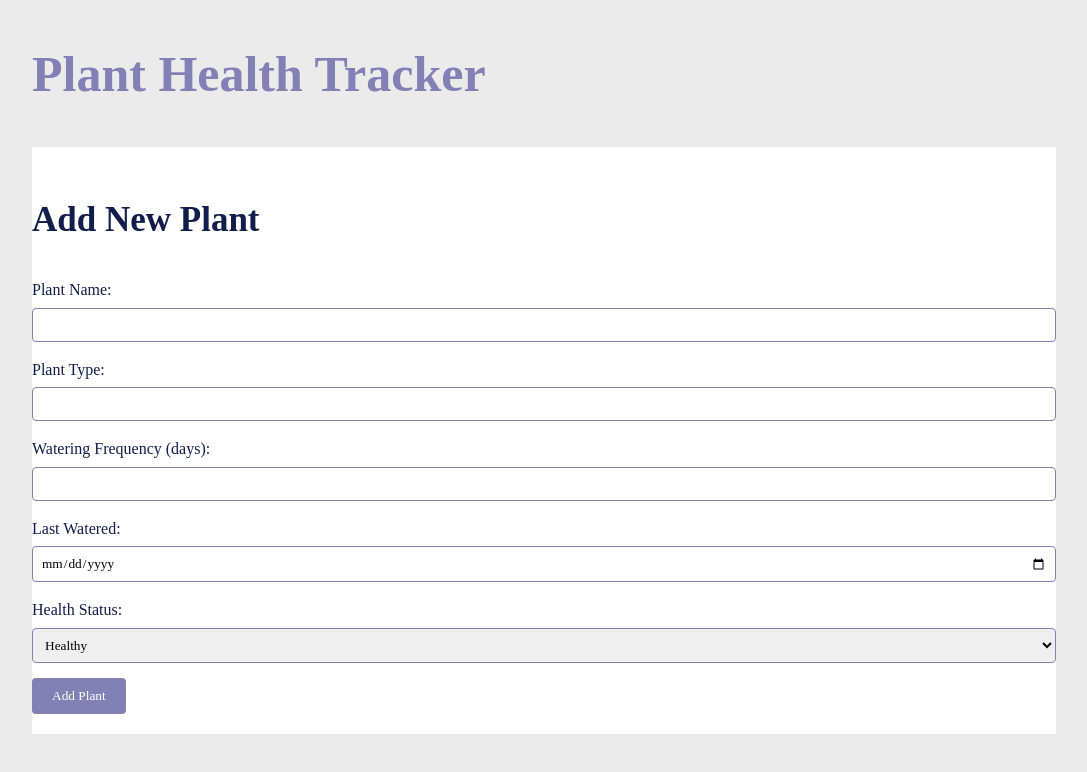
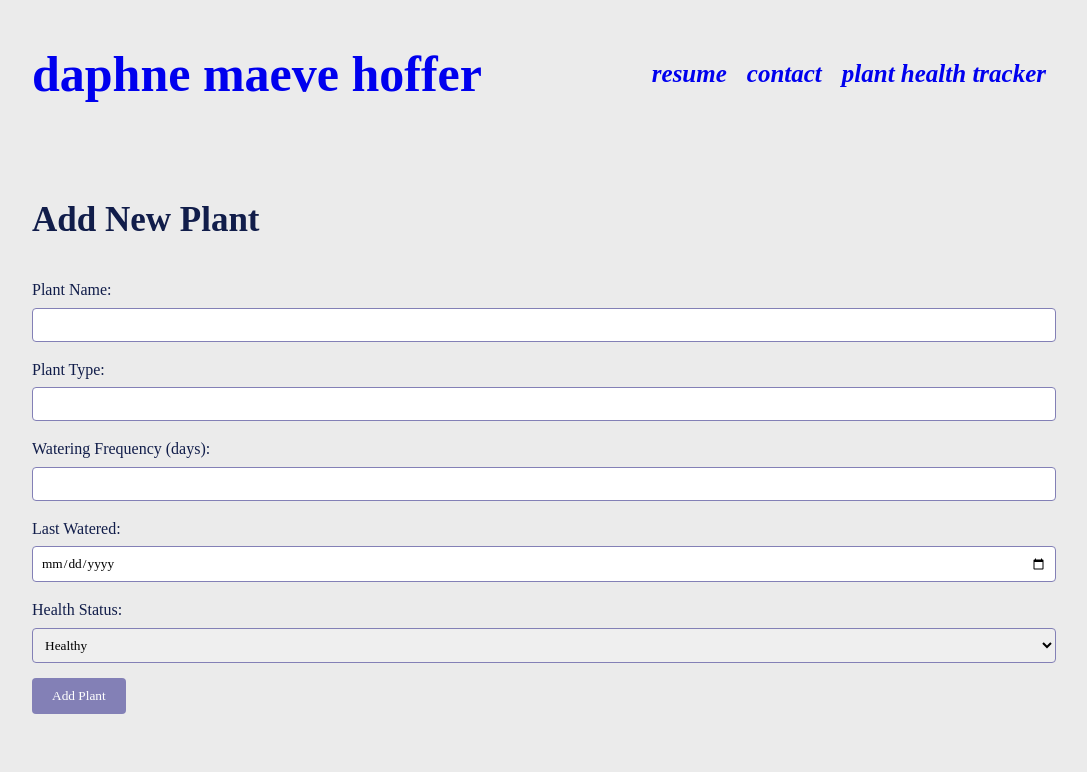
Before and after one commit to daphnemaeve/daphnemaeve.github.io, a plain HTML site: page plantTracker.html in a window 1280 px wide. Shown: the whole page, without its empty margins (96-1183 px from the left). Drawn offline with Linux system fonts and the light colour scheme.

Commit message:
fix navigation

```diff
--- a/plantTracker.html
+++ b/plantTracker.html
@@ -13,12 +13,23 @@
     <link rel="manifest" href="/site.webmanifest">
     <meta charset="UTF-8">
     <meta name="viewport" content="width=device-width, initial-scale=1.0">
-    <title>Plant Health Tracker</title>
+    <title>maeve hoffer plant health tracker</title>
 </head>
 <body>
     <div id="main-page">
-        <div class="header">
-            <h1>Plant Health Tracker</h1>
+        <div class="main-header">
+            <h1 class="title"><a href="/">daphne maeve hoffer</a></h1>
+            <div class="nav">
+            <h3>
+                <a href="/resume.html">resume</a>
+            </h3>
+            <h3>
+                <a href="/contact.html">contact</a>
+            </h3>
+            <h3>
+                <a href="/plantTracker.html">plant health tracker</a>
+            </h3>
+            </div>
         </div>
 
         <div class="plant-form">
--- a/style.css
+++ b/style.css
@@ -70,7 +70,7 @@ h3 {
 }
 
 .plant-form {
-  background: white;
+  background: #ebebeb;
   padding: 20px 0;
   margin-bottom: 20px;
 }
```
Also changed, not shown: contact.html (+7 -2 lines), index.html (+0 -6 lines), resume.html (+7 -2 lines).
